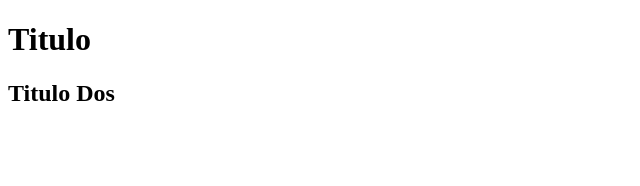
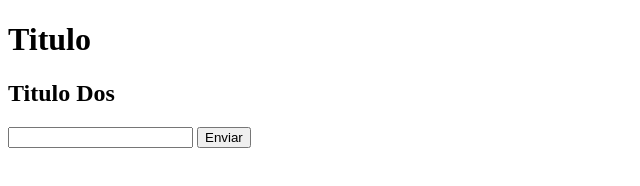
Before and after one commit to VictorMongeSan/Hello-Git, a plain HTML site: page index.html in a window 1280 px wide. Shown: the whole page, without its empty margins (0-640 px from the left). Drawn offline with Linux system fonts and the light colour scheme.

Commit message:
Update index.html
Añadido formulario

```diff
--- a/index.html
+++ b/index.html
@@ -9,5 +9,9 @@
 <body>
     <h1>Titulo</h1>
     <h2>Titulo Dos</h2>
+    <form action="#" method="GET">
+        <input type="text" name="nombre" id="nombre">
+        <input type="button" value="Enviar">
+    </form>
 </body>
 </html>
```
